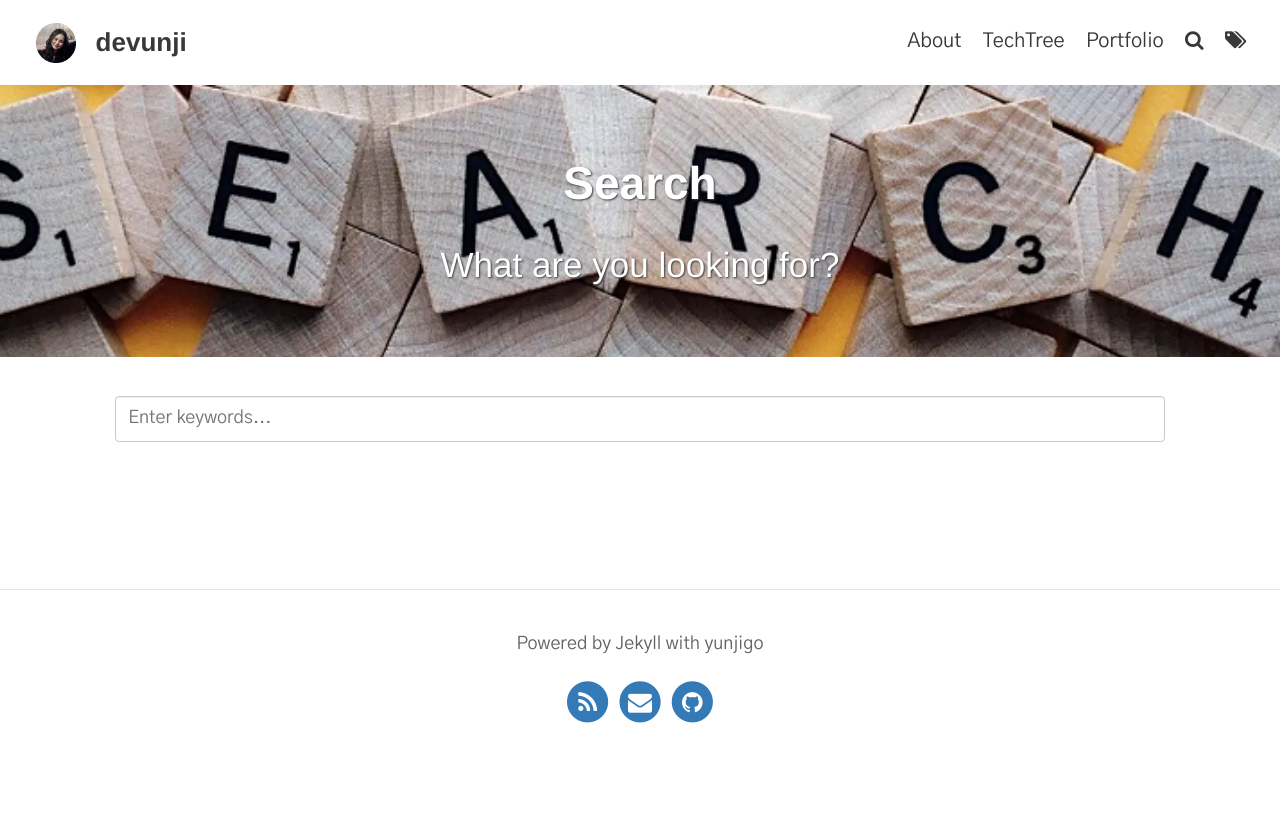
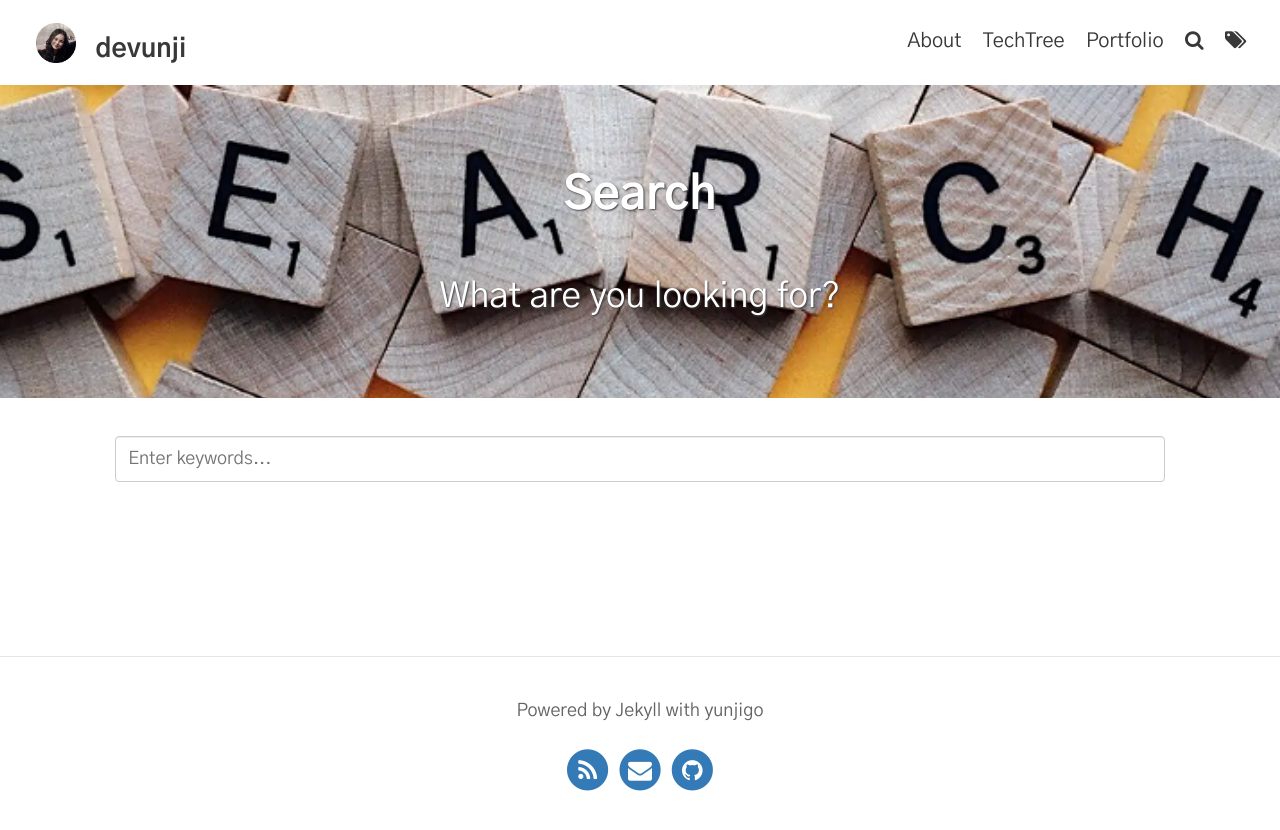
Before and after one commit to yunjigo92/yunjigo92.github.io, a Jekyll site: the page built from pages/search.md, in a window 1280 px wide. Shown: the top 830 px of the page. Built offline with Jekyll 4.4.1, drawn with Linux system fonts in a browser that asks for light colours; nearby versions of some CDN libraries; some web fonts are replaced; library files that are not in the unit come from our copies; comment, search, counter and statistics services are not loaded.

Commit message:
Update yunji.css

```diff
--- a/assets/css/yunji.css
+++ b/assets/css/yunji.css
@@ -4,8 +4,9 @@
 
 
 
-body{
+body,div,h1,h2,h3,h4,h5,p{
     font-family: "Gothic A1" !important;
+    line-height: 180% !important;
 
 }
 
@@ -16,9 +17,6 @@ div.highlighter-rouge, figure.highlight {
     font-family: "Gothic A1" !important;
 }
 
-p{
- line-height: 180% !important;
-}
 
 .markdown-body blockquote {
     padding: 0 1em;
```
